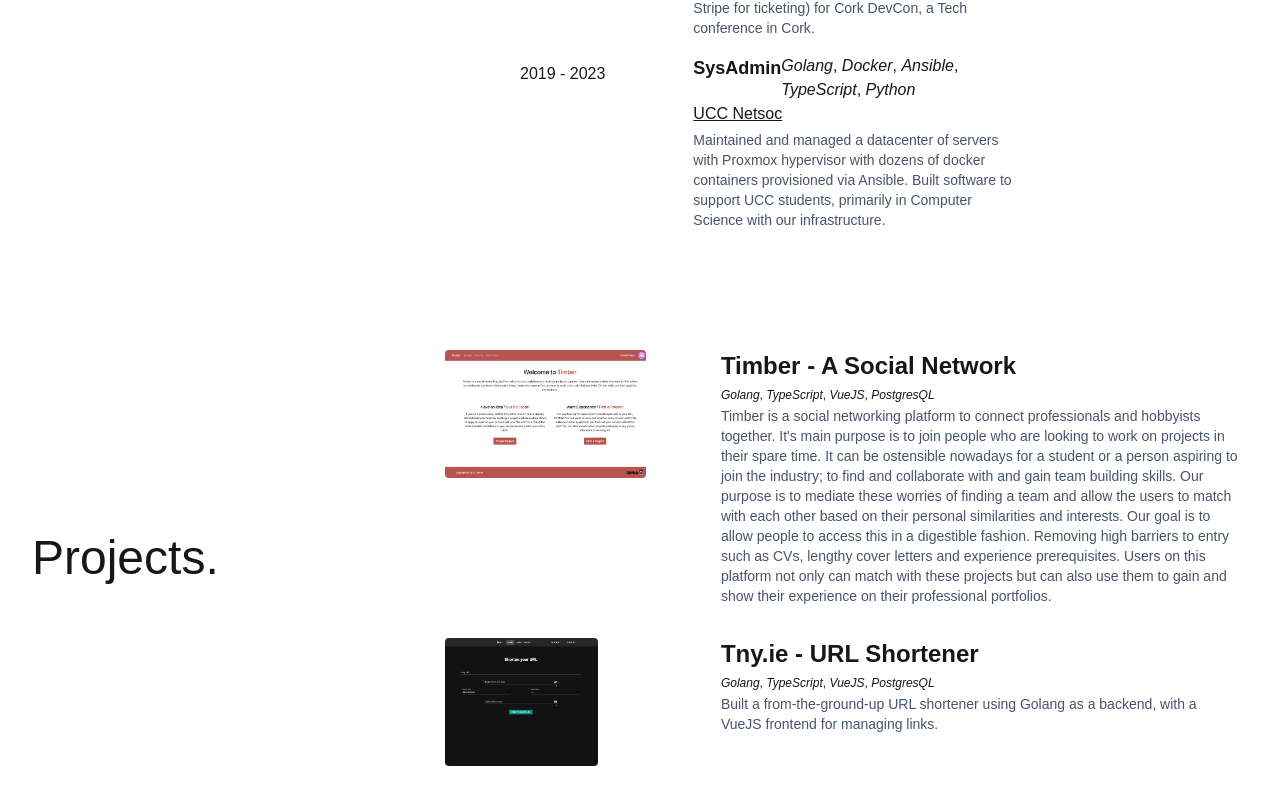
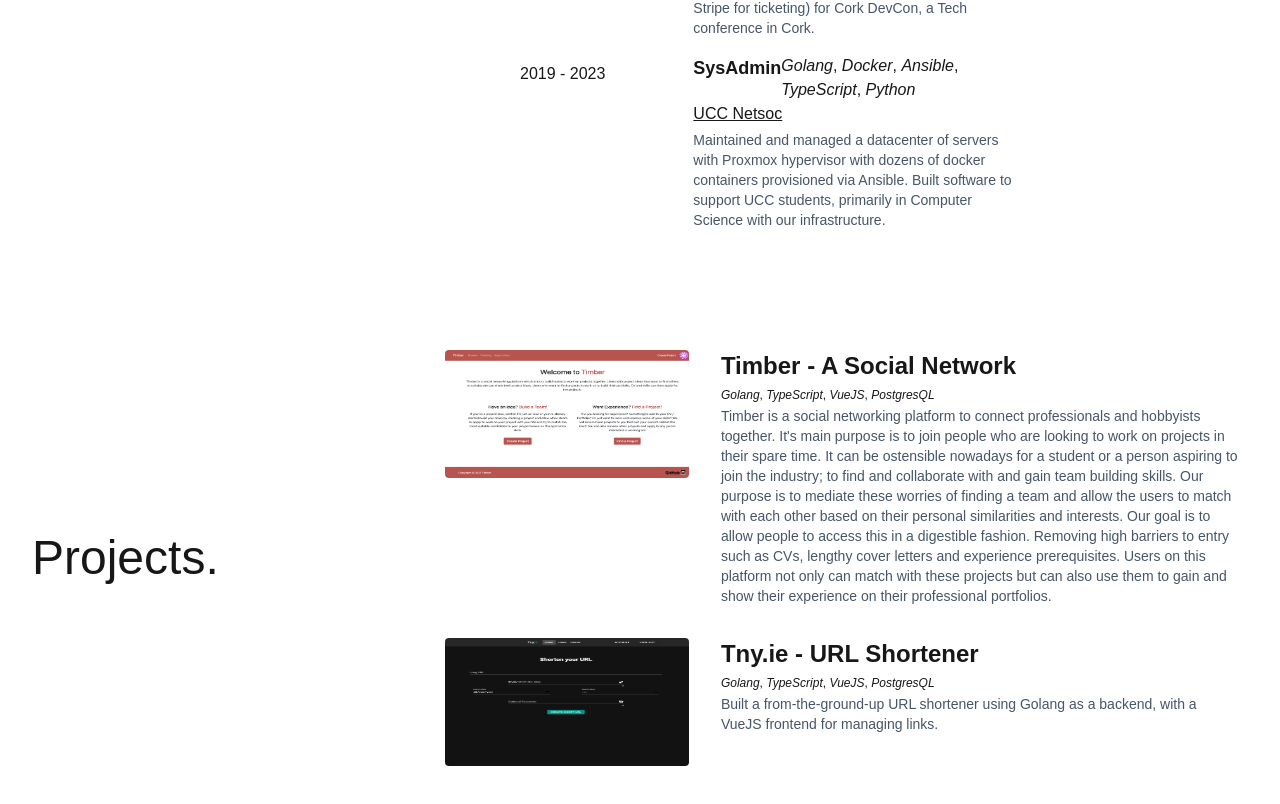
Before and after one commit to gal/galligan.dev, a Next.js app: page / in a window 1280 px wide. Shown: the part 1526-2330 px from the top of the page. Built offline with nearby package versions, Linux system fonts and the light colour scheme.

Commit message:
fix type check and switch to next Image

```diff
--- a/components/main/ExperienceSection.tsx
+++ b/components/main/ExperienceSection.tsx
@@ -6,7 +6,7 @@ export interface Experience {
     years?: string
     url?: string
     stack?: string[]
-    text?: string | ReactElement<any, any>
+    text?: string | ReactElement
 }
 
 const ExperienceSection = (props: { experience: Array<Experience> }) => {
--- a/components/main/ProjectsSection.tsx
+++ b/components/main/ProjectsSection.tsx
@@ -1,9 +1,9 @@
+import Image from "next/image";
 import { ReactElement } from "react";
-import { FaGithub } from "react-icons/fa";
 
 export interface Project {
     title: string
-    text: string | ReactElement<any, any>
+    text: string | ReactElement
     github: string
     imgs?: string[]
     stack?: string[]
@@ -20,7 +20,7 @@ const ProjectsSection = (props: { projects: Project[] }) => {
                 <div className="col-span-2">
                     {props.projects.map((proj) => (
                         <a href={proj.github} key={`proj-${proj.title}`} className="mb-4 p-2 grid grid-cols-3 gap-8 hover:bg-gray-800 rounded-sm">
-                            <img className="col-span-1 rounded max-h-[16dvh]" src={proj.imgs![0]} alt="" />
+                            <Image width={400} height={200} className="col-span-1 rounded max-h-[16dvh]" src={proj.imgs![0]} alt="" />
                             <div className="col-span-2">
                                 <h1 className="text-2xl font-bold">{proj.title}</h1>
                                 {proj.stack && (
```
